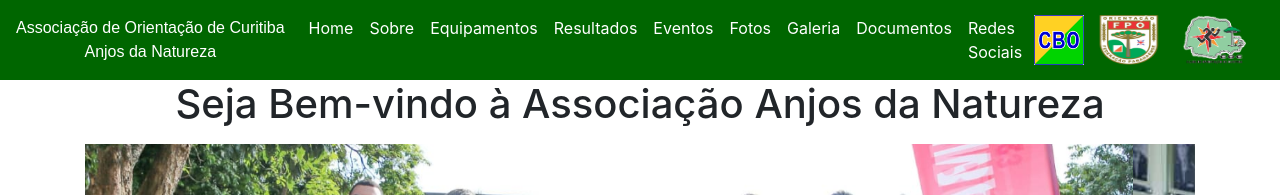
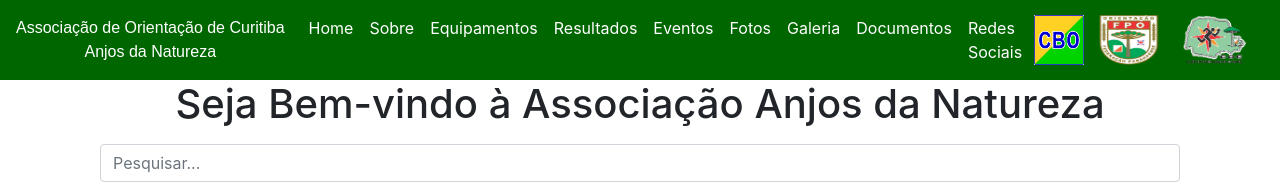
Before and after one commit to anjosnatureza/orientacao, a plain HTML site: page index.html in a window 1280 px wide. Shown: the top 195 px of the page. Drawn offline with nearby package versions, Linux system fonts and the light colour scheme.

Commit message:
Update index.html

```diff
--- a/index.html
+++ b/index.html
@@ -66,8 +66,13 @@
             <br><br><br>
             <div class="col-md-12 text-center">
                <h1>Seja Bem-vindo à Associação Anjos da Natureza</h1>
+                 <p></p>
+                <!-- Pesquisar -->
+               <div class="container">
+  <input type="text" class="form-control" placeholder="Pesquisar...">
+</div>
 
-                  <p></p>
+               <p></p>
       <!-- -->
                <div id="carouselExampleIndicators" class="carousel slide" data-ride="carousel">
                   <ol class="carousel-indicators">
```
